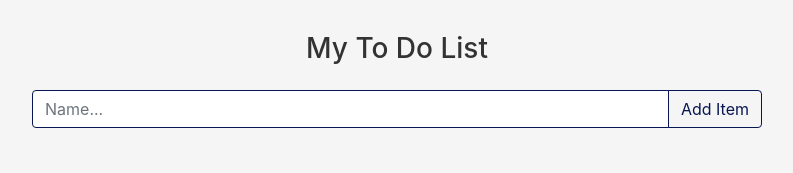
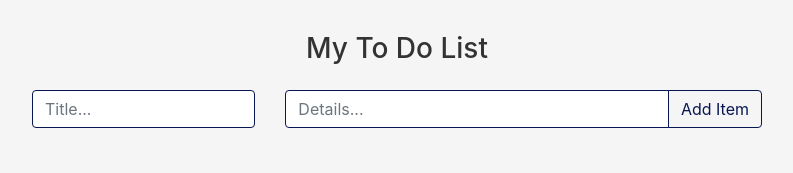
Before and after one commit to Jpbroadvision/gesa_web_project_tutorial, a plain HTML site: page index.html in a window 1280 px wide. Shown: the top 173 px of the page, without its empty margins (243-1036 px from the left). Drawn offline with Linux system fonts and the light colour scheme.

Commit message:
added title

```diff
--- a/index.html
+++ b/index.html
@@ -30,28 +30,40 @@
                 <!-- form -->
                 <form id="itemForm" class="my-3">
                     <h3 class="text-capitalize mb-4">My To Do List</h3>
-                    <div class="input-group">
-                        <input type="text" class="form-control text-capitalize" id="itemInput" placeholder="name...">
-                        <div class="input-group-append">
-                            <button class="btn btn-blue text-capitalize" type="submit">add item</button>
+                    <div class="row">
+                        <div class="col col-md-4 col-sm-4">
+                            <div class=" input-group ">
+                                <input type="text" class="form-control text-capitalize " id="itemInput " placeholder="Title... ">
+
+                            </div>
+                        </div>
+                        <div class="col col-md-8 col-sm-8">
+
+                            <div class="input-group ">
+                                <input type="text " class="form-control text-capitalize " id="itemInput " placeholder="Details... ">
+                                <div class="input-group-append ">
+                                    <button class="btn btn-blue text-capitalize " type="submit ">add item</button>
+                                </div>
+                            </div>
                         </div>
                     </div>
+
                 </form>
-                <div class="item-container">
+                <div class="item-container ">
                     <!-- end of form  -->
-                    <div class="item-list my-5">
+                    <div class="item-list my-5 ">
                         <!-- single item -->
-                        <!-- <div class="item my-3">
-      <h5 class="item-name text-capitalize">laundry</h5>
-      <div class="item-icons">
-       <a href="#" class="complete-item mx-2 item-icon"><i class="far fa-check-circle"></i></a>
-       <a href="#" class="edit-item mx-2 item-icon"><i class="far fa-edit"></i></a>
-       <a href="#" class="delete-item item-icon"><i class="far fa-times-circle"></i></a>
+                        <!-- <div class="item my-3 ">
+      <h5 class="item-name text-capitalize ">laundry</h5>
+      <div class="item-icons ">
+       <a href="# " class="complete-item mx-2 item-icon "><i class="far fa-check-circle "></i></a>
+       <a href="# " class="edit-item mx-2 item-icon "><i class="far fa-edit "></i></a>
+       <a href="# " class="delete-item item-icon "><i class="far fa-times-circle "></i></a>
       </div>
      </div> -->
                         <!-- end of single item -->
                     </div>
-                    <button type="button" class="btn btn-blue my-3 text-capitalize" id="clear-list">clear items</button>
+                    <button type="button " class="btn btn-blue my-3 text-capitalize " id="clear-list ">clear items</button>
                 </div>
             </div>
         </div>
@@ -61,11 +73,11 @@
 
 
     <!-- jquery -->
-    <script src="js/jquery-3.3.1.min.js"></script>
+    <script src="js/jquery-3.3.1.min.js "></script>
     <!-- bootstrap js -->
-    <script src="js/bootstrap.bundle.min.js"></script>
+    <script src="js/bootstrap.bundle.min.js "></script>
     <!-- script js -->
-    <script src="js/app.js"></script>
+    <script src="js/app.js "></script>
 </body>
 
 </html>
```
